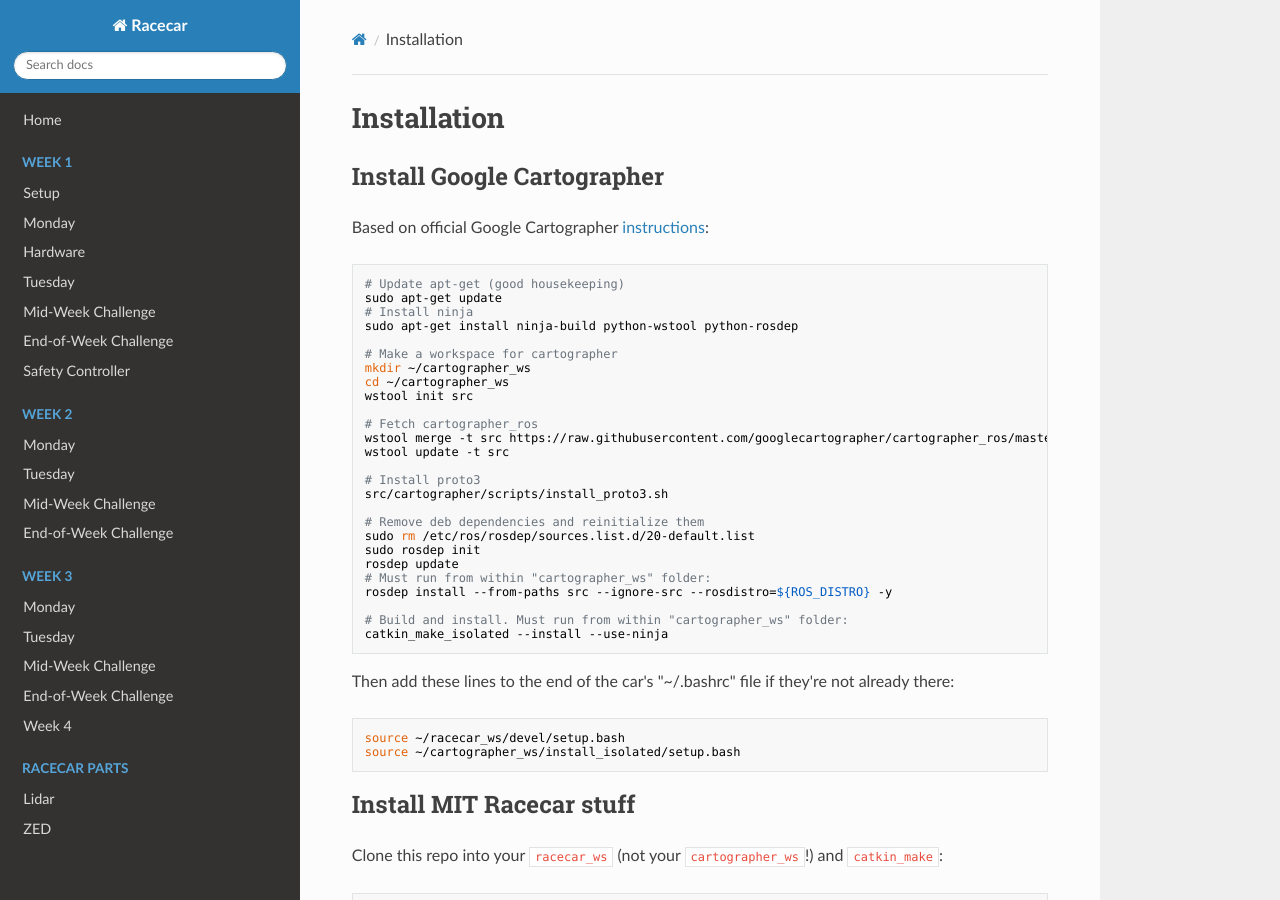
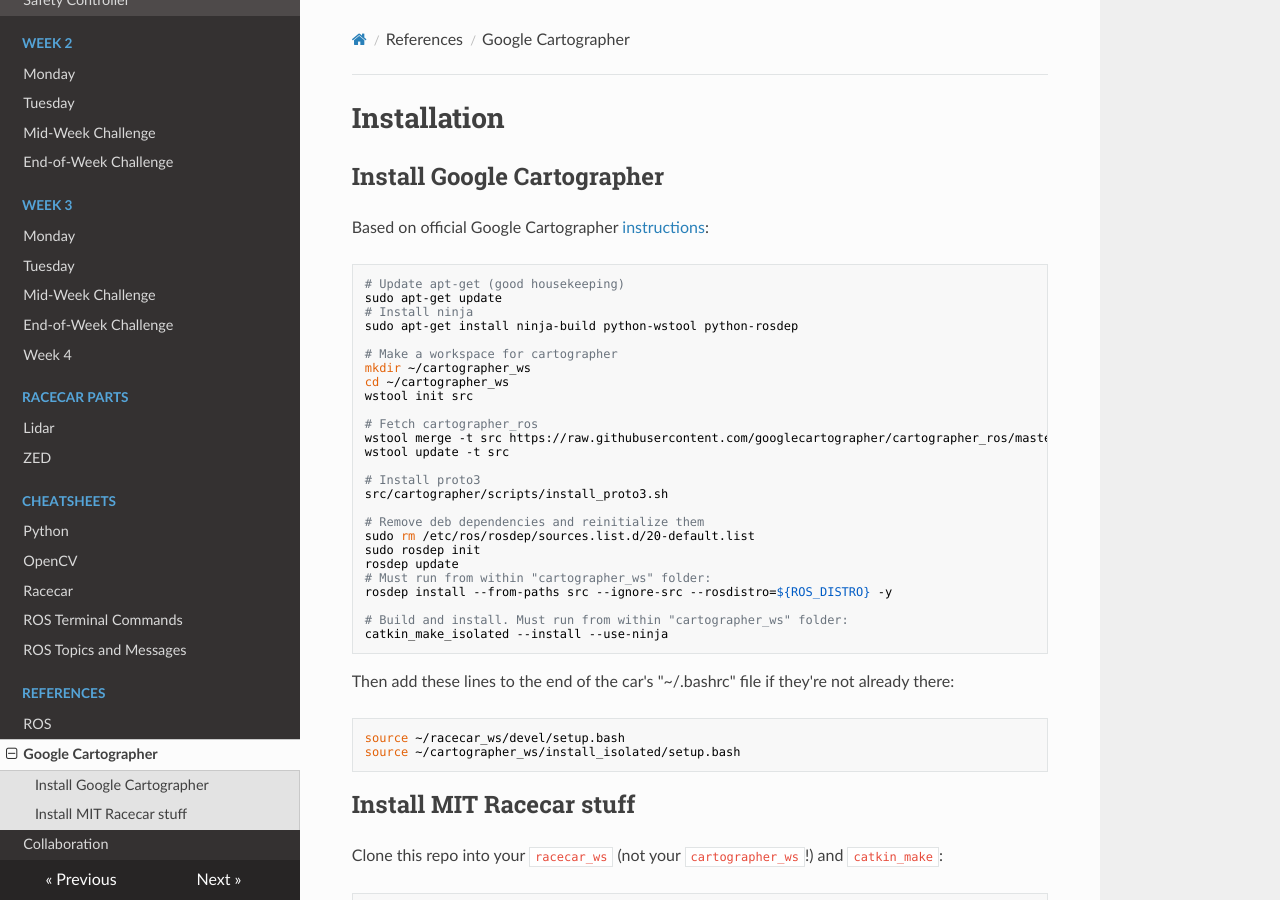
Before and after one commit to ChrisLindland/racecar-website, an MkDocs documentation site: the page built from docs/maps/cartographer/cartographer_ref.md, in a window 1280 px wide and 900 px high. Built offline with MkDocs 1.6.1, drawn with Linux system fonts in a browser that asks for light colours; nearby versions of some CDN libraries.

Commit message:
Update mkdocs.yml

```diff
--- a/mkdocs.yml
+++ b/mkdocs.yml
@@ -31,6 +31,6 @@
         - ROS Topics and Messages: cheatsheets/ros-topics-msgs.md
     - References:
         - ROS: ros-reference/ROS_reference.md
-        - Google Cartographer: maps/cartographer/cartographer-ref.md
+        - Google Cartographer: maps/cartographer/cartographer_ref.md
         - Collaboration: collab/collab.md
 theme: readthedocs
```
